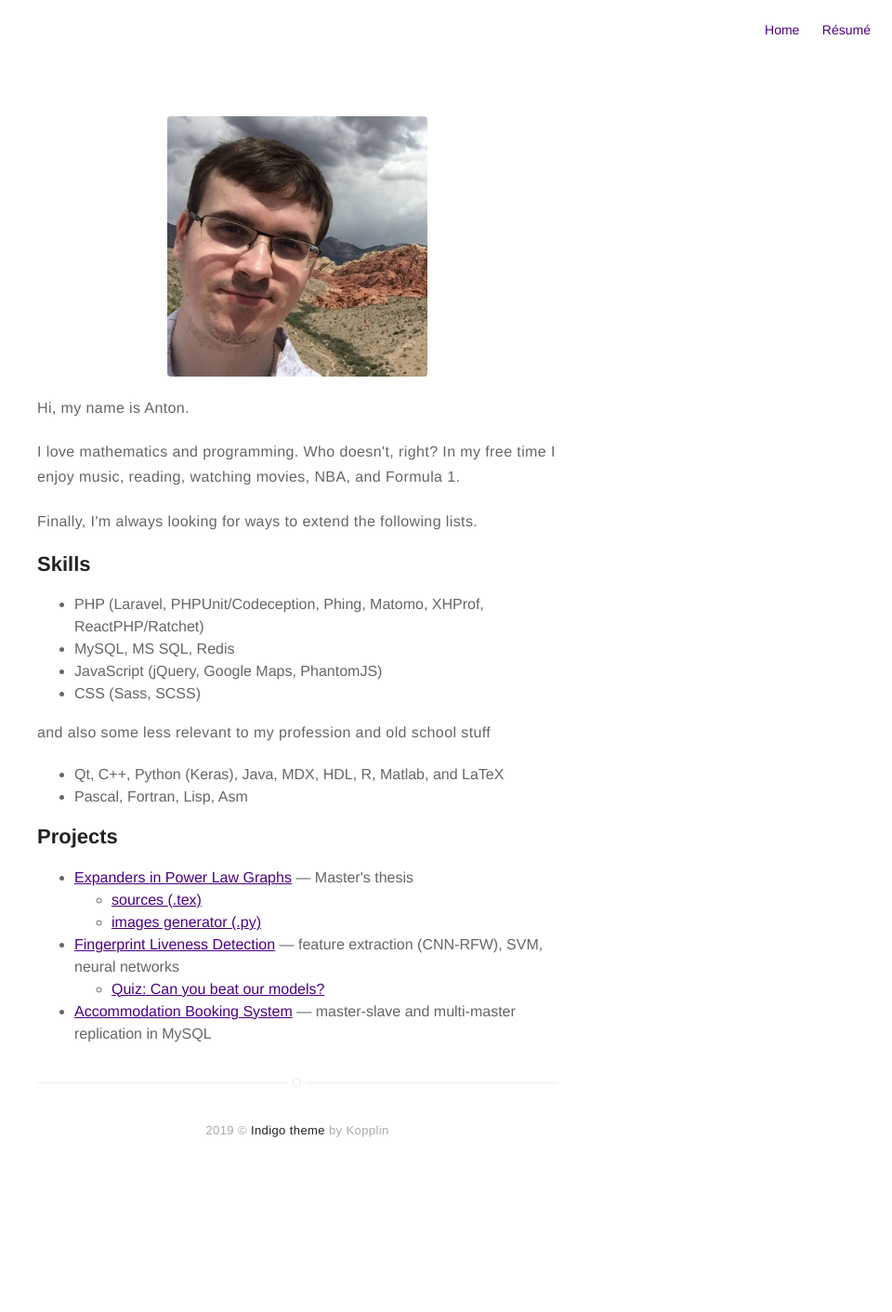
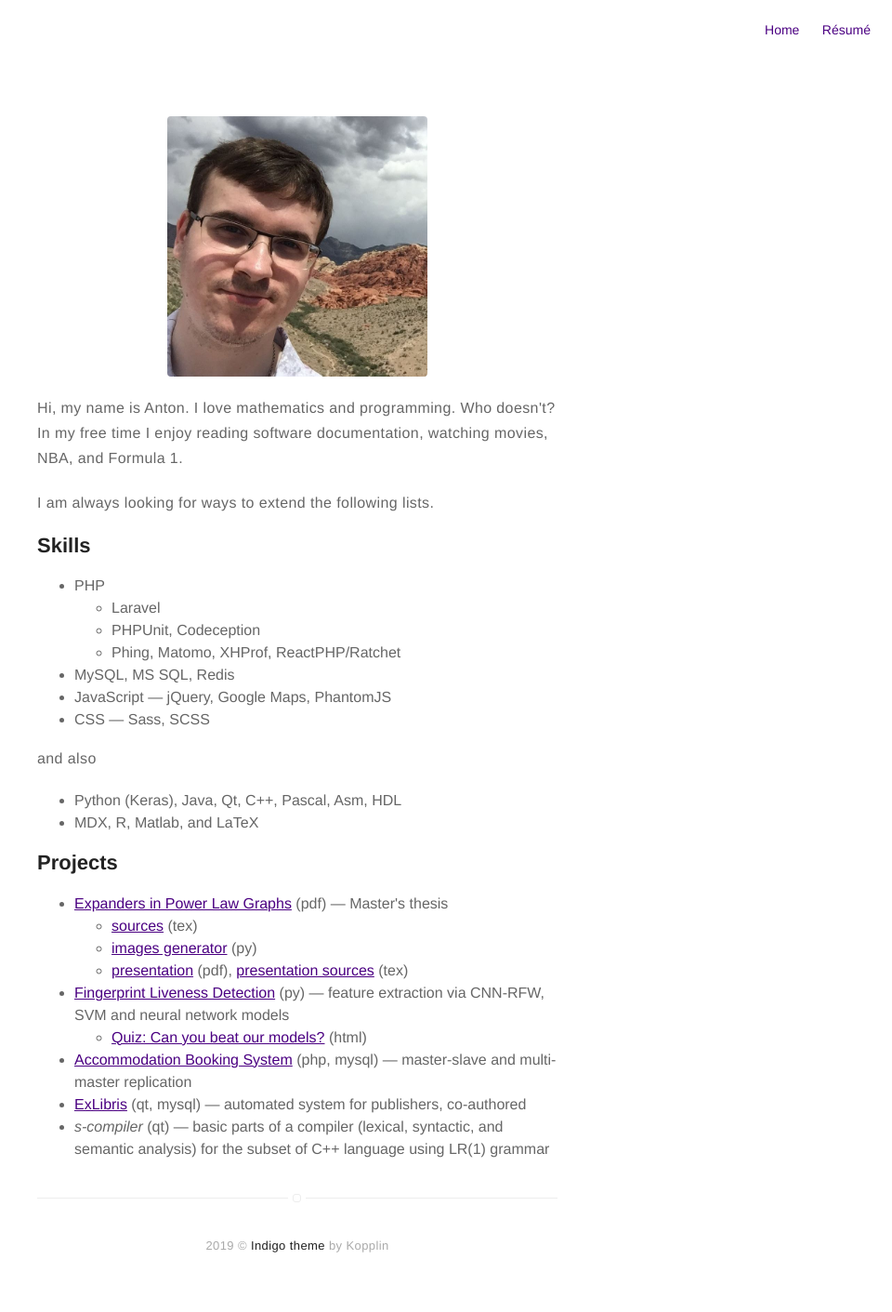
Before and after one commit to splinter89/splinter89.github.io, a Jekyll site: the page built from about.md, in a window 1280 px wide. Shown: the whole page at 93% size, without its empty margins (320-1280 px from the left). Built offline with Jekyll 4.4.1, drawn with Linux system fonts in a browser that asks for light colours; before the commit the page ends 1287 px from its top, so only the background shows below that.

Commit message:
upd "about"

```diff
--- a/about.md
+++ b/about.md
@@ -4,42 +4,49 @@ layout: page
 ---
 ![Profile Image]({{ site.url }}/{{ site.picture }})
 
-<p>Hi, my name is Anton.</p>
-
 <p>
-    I love mathematics and programming. Who doesn't, right?
-    In my free time I enjoy music, reading, watching movies, NBA, and Formula 1.
+    Hi, my name is Anton.
+    I love mathematics and programming. Who doesn't?
+    In my free time I enjoy reading software documentation, watching movies, NBA, and Formula 1.
 </p>
 
-<p>Finally, I'm always looking for ways to extend the following lists.</p>
+<p>I am always looking for ways to extend the following lists.</p>
 
 <h2>Skills</h2>
 
 <ul class="skill-list">
-    <li>PHP (Laravel, PHPUnit/Codeception, Phing, Matomo, XHProf, ReactPHP/Ratchet)</li>
+    <li>PHP</li>
+    <ul>
+        <li>Laravel</li>
+        <li>PHPUnit, Codeception</li>
+        <li>Phing, Matomo, XHProf, ReactPHP/Ratchet</li>
+    </ul>
     <li>MySQL, MS SQL, Redis</li>
-    <li>JavaScript (jQuery, Google Maps, PhantomJS)</li>
-    <li>CSS (Sass, SCSS)</li>
+    <li>JavaScript&nbsp;&mdash; jQuery, Google Maps, PhantomJS</li>
+    <li>CSS&nbsp;&mdash; Sass, SCSS</li>
 </ul>
 
-and also some less relevant to my profession and old school stuff
+and also
 
 <ul class="skill-list">
-    <li>Qt, C++, Python (Keras), Java, MDX, HDL, R, Matlab, and LaTeX</li>
-    <li>Pascal, Fortran, Lisp, Asm</li>
+    <li>Python (Keras), Java, Qt, C++, Pascal, Asm, HDL</li>
+    <li>MDX, R, Matlab, and LaTeX</li>
 </ul>
 
 <h2>Projects</h2>
 
 <ul>
-    <li><a href="https://theses.lib.sfu.ca/4953/show">Expanders in Power Law Graphs</a>&nbsp;&mdash; Master's thesis</li>
+    <li><a href="https://theses.lib.sfu.ca/4953/show">Expanders in Power Law Graphs</a> (pdf)&nbsp;&mdash; Master's thesis</li>
     <ul>
-        <li><a href="https://github.com/splinter89/expanders-thesis">sources (.tex)</a></li>
-        <li><a href="https://github.com/splinter89/expanders-thesis-img-generator">images generator (.py)</a></li>
+        <li><a href="https://github.com/splinter89/expanders-in-powerlaw-graphs">sources</a> (tex)</li>
+        <li><a href="https://github.com/splinter89/expanders-in-powerlaw-graphs">images generator</a> (py)</li>
+        <li><a href="https://github.com/splinter89/expanders-in-powerlaw-graphs">presentation</a> (pdf), <a href="https://github.com/splinter89/expanders-in-powerlaw-graphs">presentation sources</a> (tex)</li>
     </ul>
-    <li><a href="https://github.com/splinter89/cmpt-726-fld">Fingerprint Liveness Detection</a>&nbsp;&mdash; feature extraction (CNN-RFW), SVM, neural networks</li>
+    <li><a href="https://github.com/splinter89/cmpt-726-fld">Fingerprint Liveness Detection</a> (py)&nbsp;&mdash; feature extraction via CNN-RFW, SVM and neural network models</li>
     <ul>
-        <li><a href="https://github.com/splinter89/cmpt-726-fld-quiz">Quiz: Can you beat our models?</a></li>
+        <li><a href="https://github.com/splinter89/cmpt-726-fld-quiz">Quiz: Can you beat our models?</a> (html)</li>
     </ul>
-    <li><a href="https://github.com/splinter89/cmpt-740-db-replication">Accommodation Booking System</a>&nbsp;&mdash; master-slave and multi-master replication in MySQL</li>
+    <li><a href="https://github.com/splinter89/cmpt-740-db-replication">Accommodation Booking System</a> (php, mysql)&nbsp;&mdash; master-slave and multi-master replication</li>
+    <li><a href="https://github.com/werwolf/ExLibris">ExLibris</a> (qt, mysql)&nbsp;&mdash; automated system for publishers, co-authored</li>
+    <li><em>s-compiler</em> (qt)&nbsp;&mdash; basic parts of a compiler (lexical, syntactic, and semantic analysis) for the subset of C++ language using LR(1) grammar</li>
 </ul>
```
